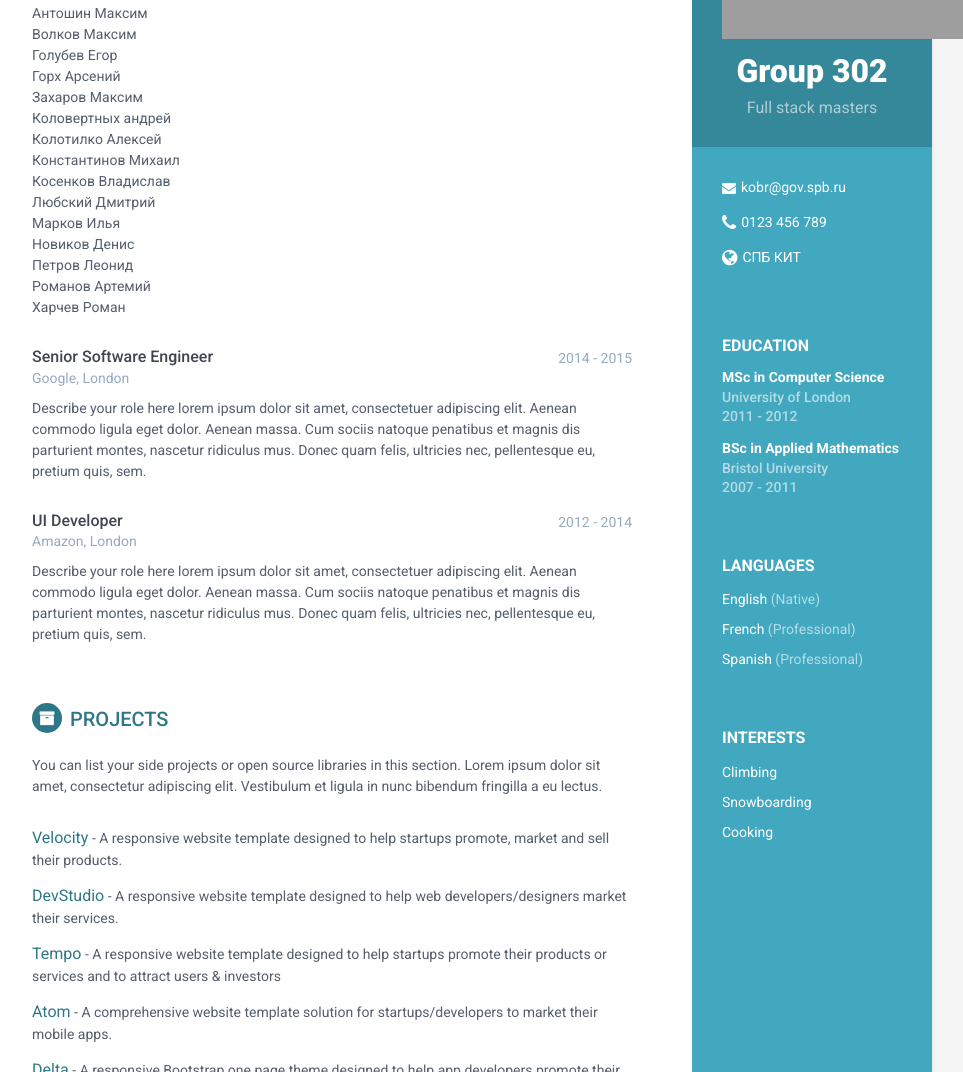
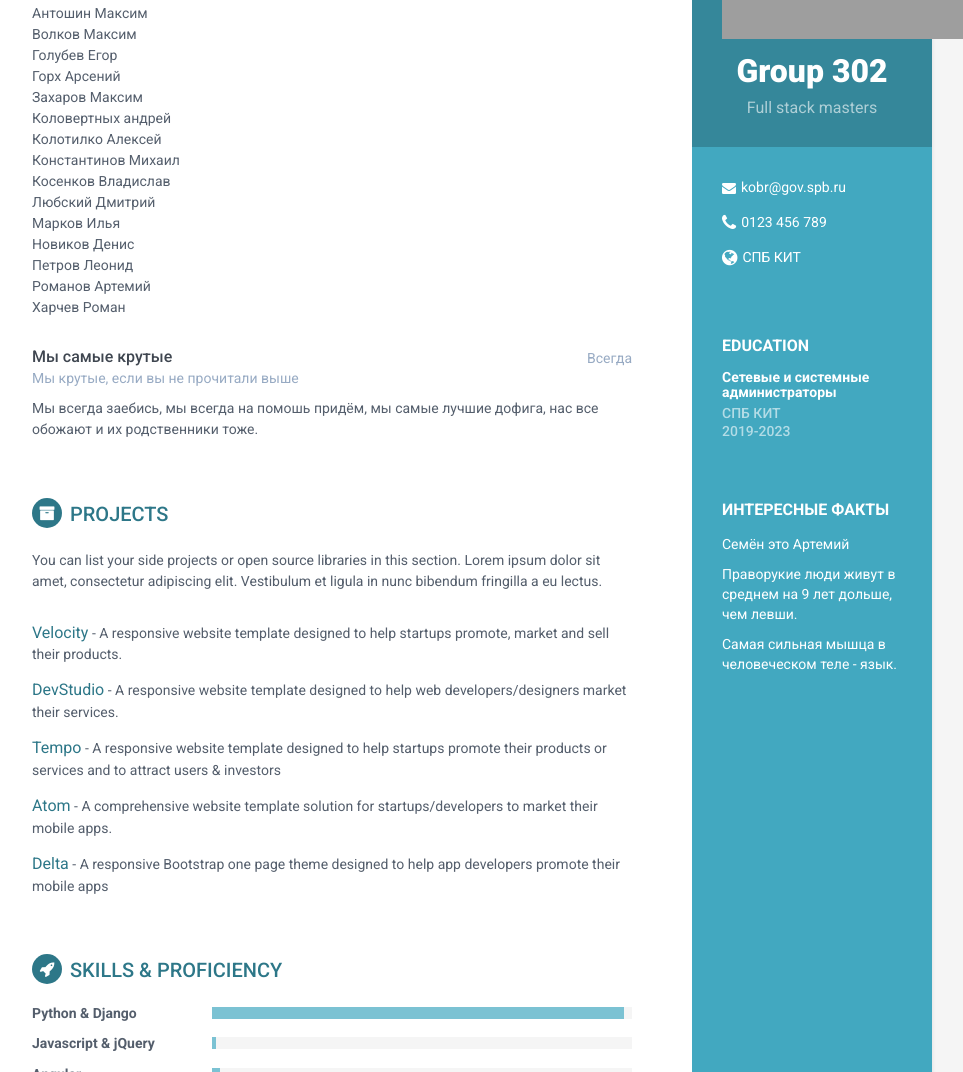
Before and after one commit to Sinerror/A, a plain HTML site: page index.html in a window 1280 px wide. Shown: the part 321-1393 px from the top of the page, without its empty margins (188-1151 px from the left). Drawn offline with Linux system fonts and the light colour scheme; grey boxes are pictures that could not be loaded.

Commit message:
Update index.html

```diff
--- a/index.html
+++ b/index.html
@@ -45,32 +45,18 @@
             <div class="education-container container-block">
                 <h2 class="container-block-title">Education</h2>
                 <div class="item">
-                    <h4 class="degree">MSc in Computer Science</h4>
-                    <h5 class="meta">University of London</h5>
-                    <div class="time">2011 - 2012</div>
-                </div><!--//item-->
-                <div class="item">
-                    <h4 class="degree">BSc in Applied Mathematics</h4>
-                    <h5 class="meta">Bristol University</h5>
-                    <div class="time">2007 - 2011</div>
+                    <h4 class="degree">Сетевые и системные администраторы</h4>
+                    <h5 class="meta">СПБ КИТ</h5>
+                    <div class="time">2019-2023</div>
                 </div><!--//item-->
             </div><!--//education-container-->
 
-            <div class="languages-container container-block">
-                <h2 class="container-block-title">Languages</h2>
+            <div class="interests-container container-block">
+                <h2 class="container-block-title">Интересные факты</h2>
                 <ul class="list-unstyled interests-list">
-                    <li>English <span class="lang-desc">(Native)</span></li>
-                    <li>French <span class="lang-desc">(Professional)</span></li>
-                    <li>Spanish <span class="lang-desc">(Professional)</span></li>
-                </ul>
-            </div><!--//interests-->
-
-            <div class="interests-container container-block">
-                <h2 class="container-block-title">Interests</h2>
-                <ul class="list-unstyled interests-list">
-                    <li>Climbing</li>
-                    <li>Snowboarding</li>
-                    <li>Cooking</li>
+                    <li>Семён это Артемий</li>
+                    <li>Праворукие люди живут в среднем на 9 лет дольше, чем левши.</li>
+                    <li>Самая сильная мышца в человеческом теле - язык.</li>
                 </ul>
             </div><!--//interests-->
 
@@ -105,27 +91,13 @@
                 <div class="item">
                     <div class="meta">
                         <div class="upper-row">
-                            <h3 class="job-title">Senior Software Engineer</h3>
-                            <div class="time">2014 - 2015</div>
+                            <h3 class="job-title">Мы самые крутые</h3>
+                            <div class="time">Всегда</div>
                         </div><!--//upper-row-->
-                        <div class="company">Google, London</div>
+                        <div class="company">Мы крутые, если вы не прочитали выше</div>
                     </div><!--//meta-->
                     <div class="details">
-                        <p>Describe your role here lorem ipsum dolor sit amet, consectetuer adipiscing elit. Aenean commodo ligula eget dolor. Aenean massa. Cum sociis natoque penatibus et magnis dis parturient montes, nascetur ridiculus mus. Donec quam felis, ultricies nec, pellentesque eu, pretium quis, sem.</p>
-
-                    </div><!--//details-->
-                </div><!--//item-->
-
-                <div class="item">
-                    <div class="meta">
-                        <div class="upper-row">
-                            <h3 class="job-title">UI Developer</h3>
-                            <div class="time">2012 - 2014</div>
-                        </div><!--//upper-row-->
-                        <div class="company">Amazon, London</div>
-                    </div><!--//meta-->
-                    <div class="details">
-                        <p>Describe your role here lorem ipsum dolor sit amet, consectetuer adipiscing elit. Aenean commodo ligula eget dolor. Aenean massa. Cum sociis natoque penatibus et magnis dis parturient montes, nascetur ridiculus mus. Donec quam felis, ultricies nec, pellentesque eu, pretium quis, sem.</p>
+                        <p>Мы всегда заебись, мы всегда на помошь придём, мы самые лучшие дофига, нас все обожают и их родственники тоже.</p>
                     </div><!--//details-->
                 </div><!--//item-->
 
@@ -169,7 +141,7 @@
                     <div class="item">
                         <h3 class="level-title">Javascript &amp; jQuery</h3>
                         <div class="level-bar">
-                            <div class="level-bar-inner" data-level="98%">
+                            <div class="level-bar-inner" data-level="1%">
                             </div>
                         </div><!--//level-bar-->
                     </div><!--//item-->
@@ -177,7 +149,7 @@
                     <div class="item">
                         <h3 class="level-title">Angular</h3>
                         <div class="level-bar">
-                            <div class="level-bar-inner" data-level="98%">
+                            <div class="level-bar-inner" data-level="2%">
                             </div>
                         </div><!--//level-bar-->
                     </div><!--//item-->
@@ -185,7 +157,7 @@
                     <div class="item">
                         <h3 class="level-title">HTML5 &amp; CSS</h3>
                         <div class="level-bar">
-                            <div class="level-bar-inner" data-level="95%">
+                            <div class="level-bar-inner" data-level="1%">
                             </div>
                         </div><!--//level-bar-->
                     </div><!--//item-->
@@ -193,7 +165,7 @@
                     <div class="item">
                         <h3 class="level-title">Ruby on Rails</h3>
                         <div class="level-bar">
-                            <div class="level-bar-inner" data-level="85%">
+                            <div class="level-bar-inner" data-level="1%">
                             </div>
                         </div><!--//level-bar-->
                     </div><!--//item-->
@@ -201,7 +173,7 @@
                     <div class="item">
                         <h3 class="level-title">Sketch &amp; Photoshop</h3>
                         <div class="level-bar">
-                            <div class="level-bar-inner" data-level="60%">
+                            <div class="level-bar-inner" data-level="3%">
                             </div>
                         </div><!--//level-bar-->
                     </div><!--//item-->
```
